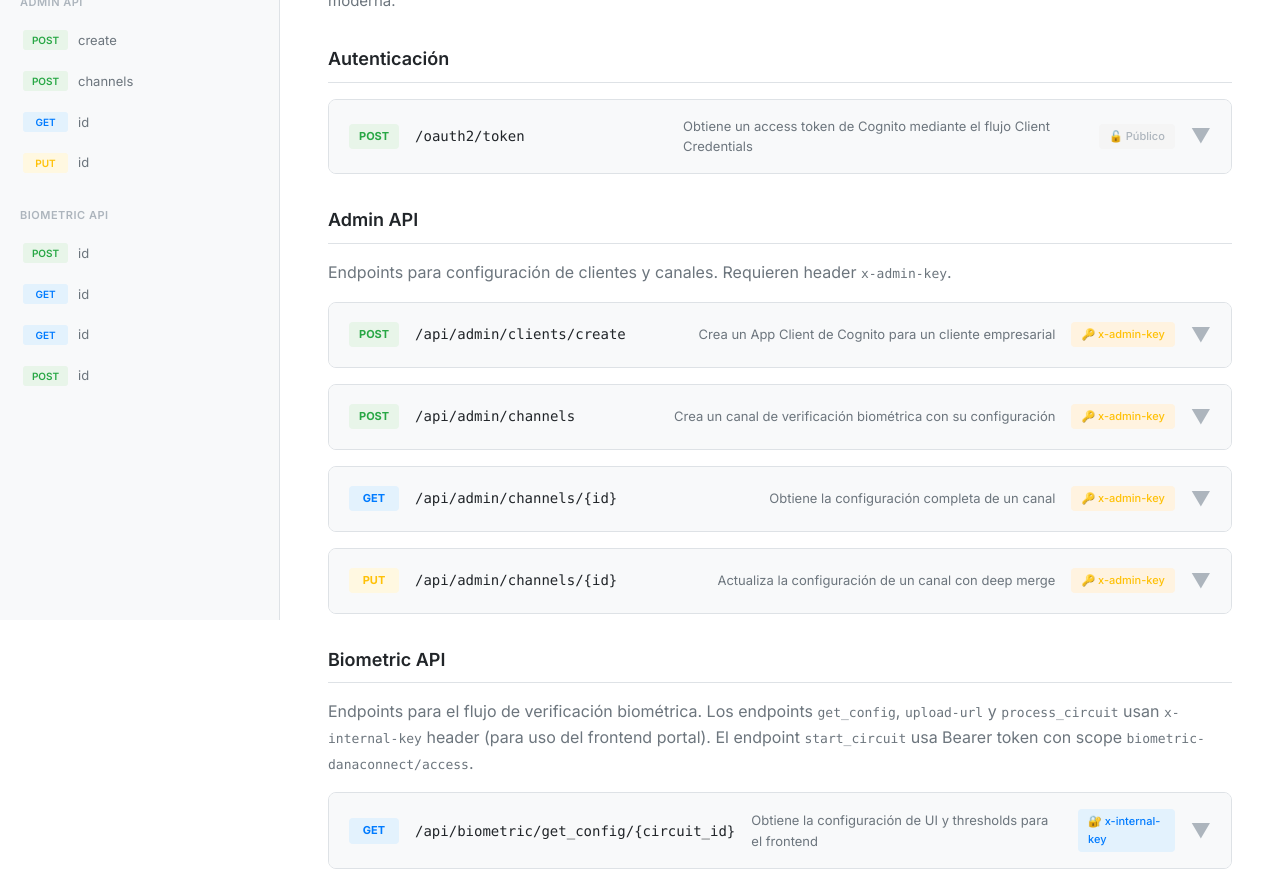
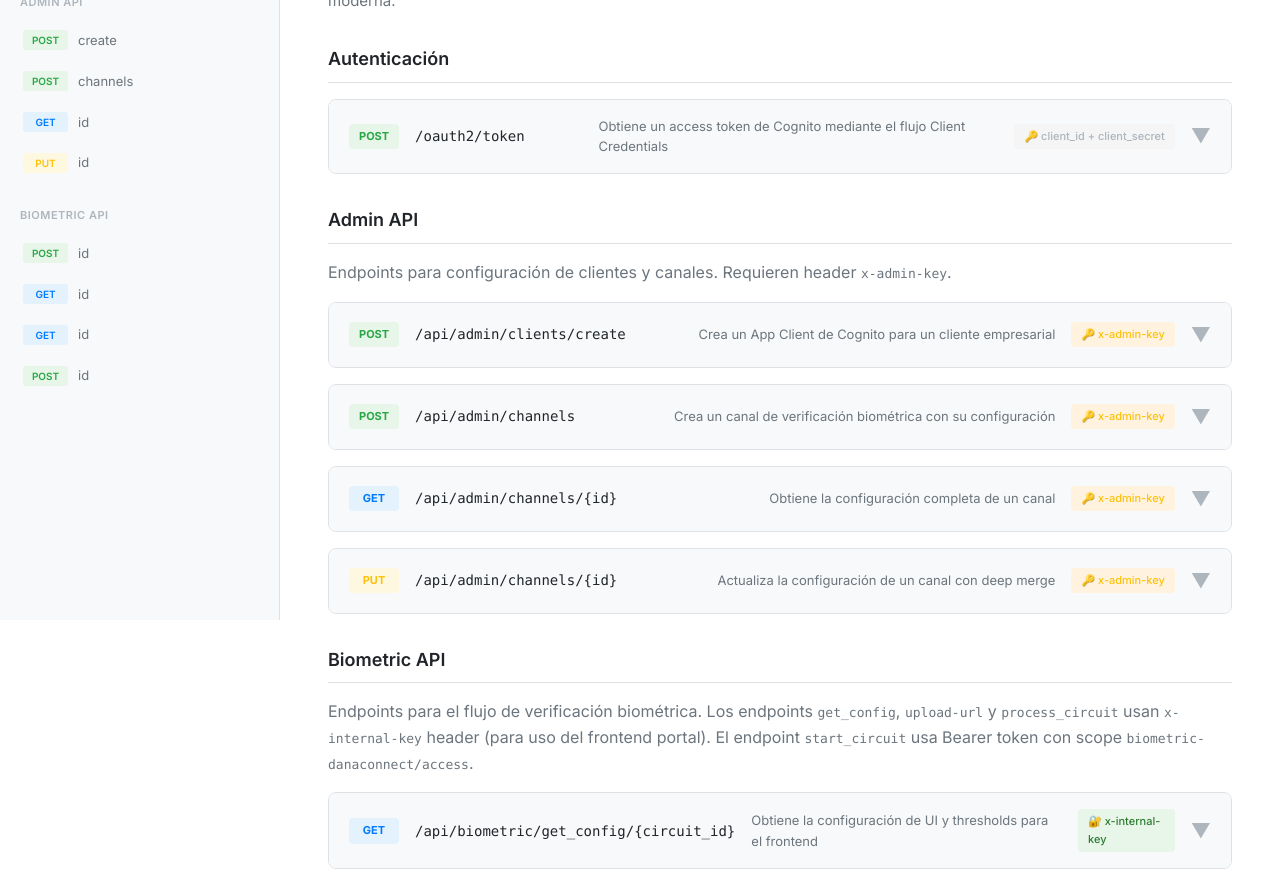
Before and after one commit to presales-danaconnect/biometric-api, a React (Vite) app: page / in a window 1280 px wide. Shown: the part 180-1063 px from the top of the page. Built offline with nearby package versions, Linux system fonts and the light colour scheme.

Commit message:
fix: update oauth2/token badge and fix AuthType TypeScript error

```diff
--- a/src/App.css
+++ b/src/App.css
@@ -307,6 +307,11 @@
   color: var(--text-muted);
 }
 
+.auth-badge.internal {
+  background: #e8f5e9;
+  color: #2e7d32;
+}
+
 /* Parameters Table */
 .params-table {
   width: 100%;
--- a/src/App.tsx
+++ b/src/App.tsx
@@ -7,7 +7,7 @@ interface Endpoint {
   method: 'GET' | 'POST' | 'PUT' | 'DELETE'
   path: string
   description: string
-  auth: 'none' | 'bearer' | 'admin'
+  auth: 'none' | 'bearer' | 'admin' | 'internal'
   headers?: { name: string; required: boolean; value: string }[]
   params?: { name: string; type: string; required: boolean; description: string }[]
   body?: object
@@ -447,7 +447,8 @@ function App() {
                   <span className="endpoint-path">{endpoint.path}</span>
                   <span className="endpoint-description">{endpoint.description}</span>
                   <span className={`auth-badge ${endpoint.auth}`}>
-                    {endpoint.auth === 'none' ? '🔓 Público' : ''}
+                    {endpoint.auth === 'none' ? (endpoint.id === 'oauth2-token' ? '🔑 client_id + client_secret' : '🔓 Público') : ''}
+                    {endpoint.auth === 'internal' ? '🔐 x-internal-key' : ''}
                   </span>
                   <span className="endpoint-toggle">▼</span>
                 </div>
@@ -617,7 +618,7 @@ function App() {
                 </span>
                 <span className="endpoint-path">{endpoint.path}</span>
                 <span className="endpoint-description">{endpoint.description}</span>
-                <span className={`auth-badge bearer`}>🔐 x-internal-key</span>
+                <span className={`auth-badge internal`}>🔐 x-internal-key</span>
                 <span className="endpoint-toggle">▼</span>
               </div>
               <div className="endpoint-details">
```
